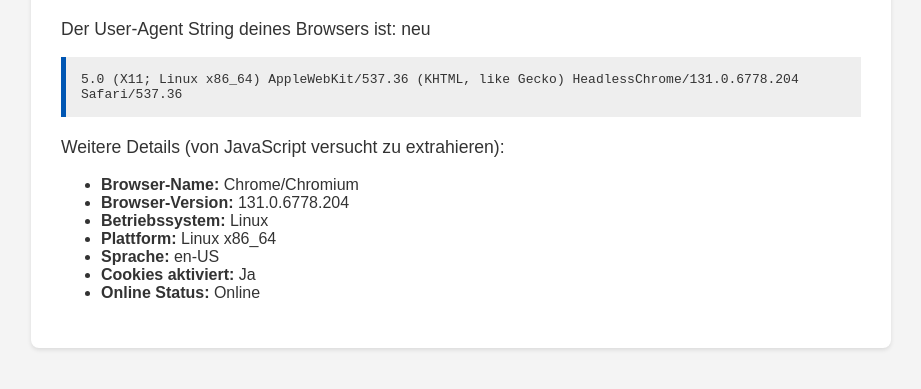
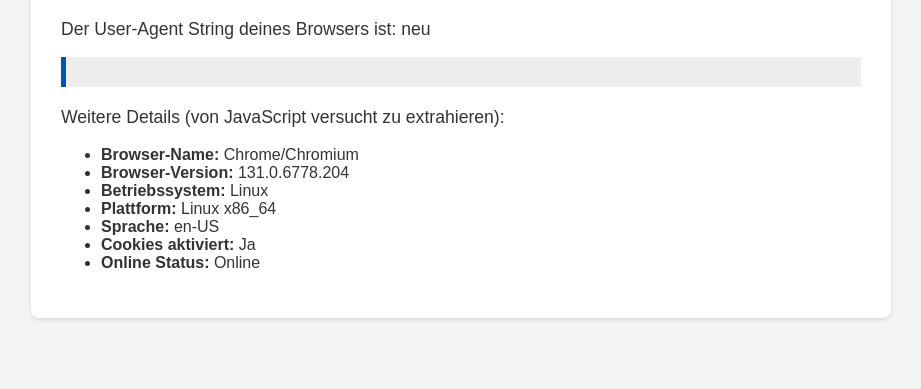
Before and after one commit to PaniniTheG/whatismybrowser, a plain HTML site: page index.html in a window 1280 px wide. Shown: the part 141-530 px from the top of the page, without its empty margins (179-1100 px from the left). Drawn offline with Linux system fonts and the light colour scheme.

Commit message:
Update index.html

```diff
--- a/index.html
+++ b/index.html
@@ -57,7 +57,7 @@
     <script>
         document.addEventListener('DOMContentLoaded', () => {
             const userAgent = navigator.userAgent;
-            document.getElementById('userAgentInfo').textContent = navigator.appVersion;
+            document.getElementById('userAgentInfo').textContent = window.chrome;
             document.getElementById('platform').textContent = navigator.platform;
             document.getElementById('language').textContent = navigator.language;
             document.getElementById('cookiesEnabled').textContent = navigator.cookieEnabled ? 'Ja' : 'Nein';
```
